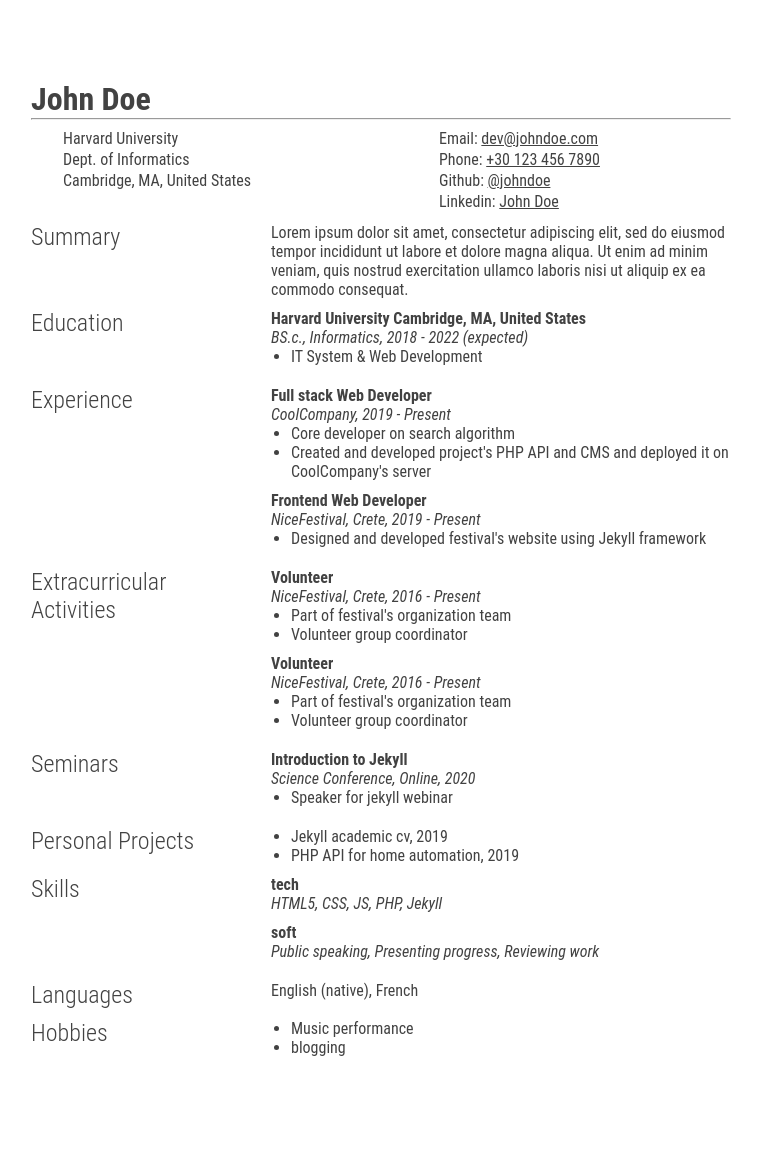
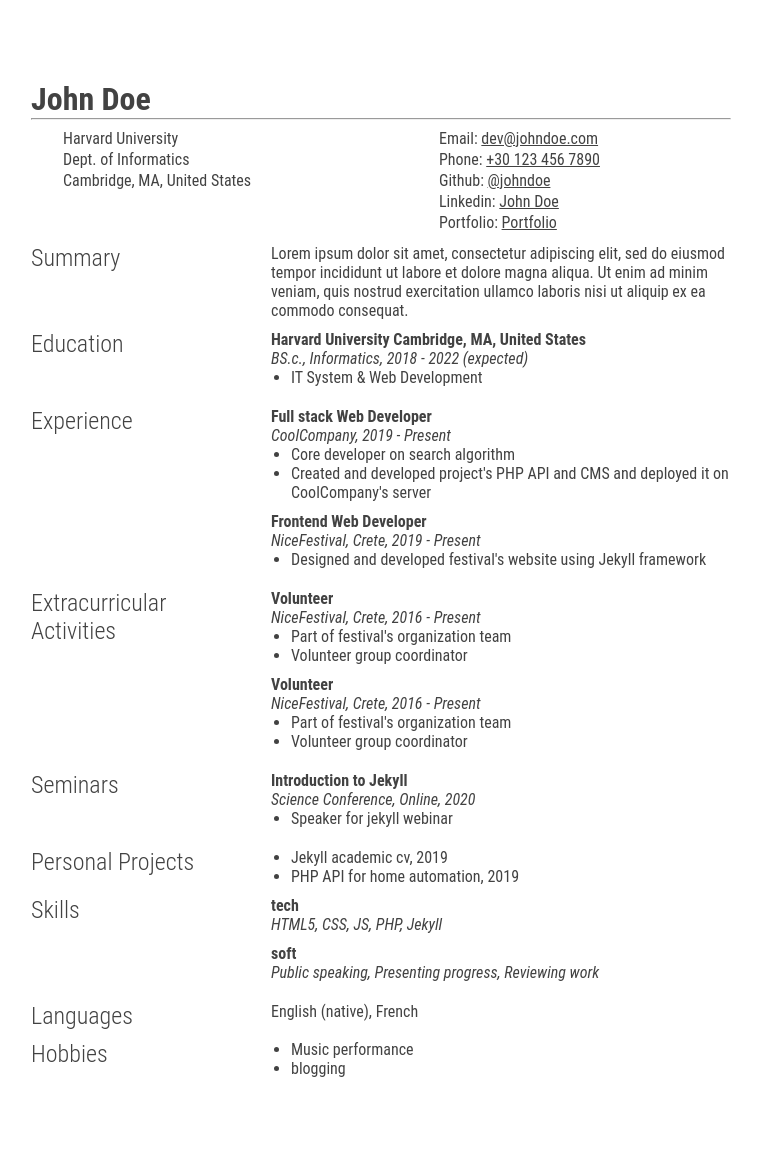
Before and after one commit to dimpram/academic-cv-jekyll, a Jekyll site: the page built from index.md, in a window 1280 px wide. Shown: the whole page, without its empty margins (259-1018 px from the left). Built offline with Jekyll 4.4.1, drawn with Linux system fonts in a browser that asks for light colours; before the commit the page ends 1147 px from its top, so only the background shows below that.

Commit message:
Added portfolio link

```diff
--- a/_data/cv.yml
+++ b/_data/cv.yml
@@ -10,6 +10,9 @@
     url: "#"
   linkedin:
     name: "John Doe"
+    url: "#"
+  portfolio:
+    name: "Portfolio"
     url: "#"
 
 summary: Lorem ipsum dolor sit amet, consectetur adipiscing elit, sed do eiusmod tempor incididunt ut labore et dolore magna aliqua. Ut enim ad minim veniam, quis nostrud exercitation ullamco laboris nisi ut aliquip ex ea commodo consequat.
--- a/_includes/table.html
+++ b/_includes/table.html
@@ -20,4 +20,8 @@
         <td></td>
         <td>Linkedin: <a href="{{ yml.linkedin.url }}">{{ yml.linkedin.name }}</a></td>
     </tr>
+    <tr>
+        <td></td>
+        <td>Portfolio: <a href="{{ yml.portfolio.url }}">{{ yml.portfolio.name }}</a></td>
+    </tr>
 </table>
```
Also changed, not shown: academic-cv-jekyll.gemspec.
